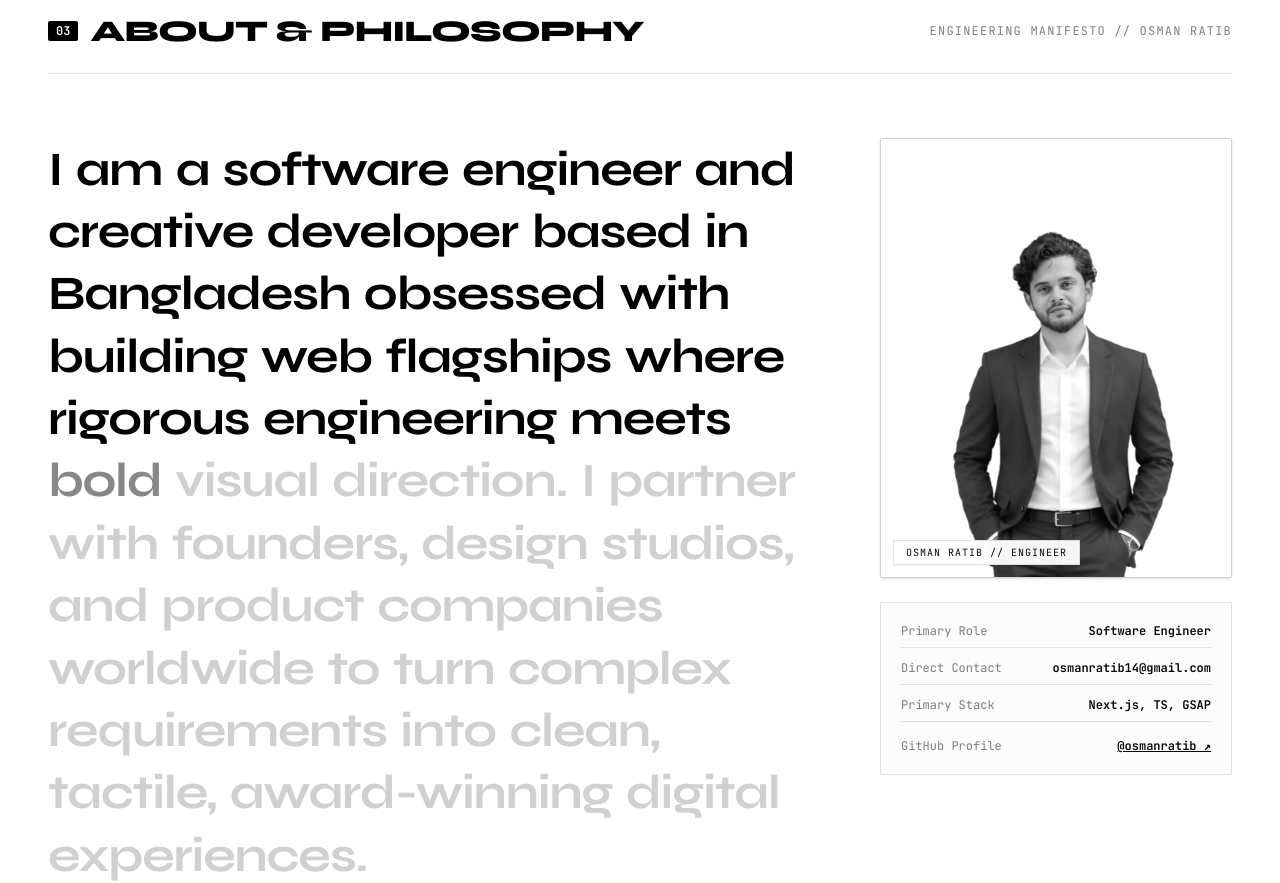
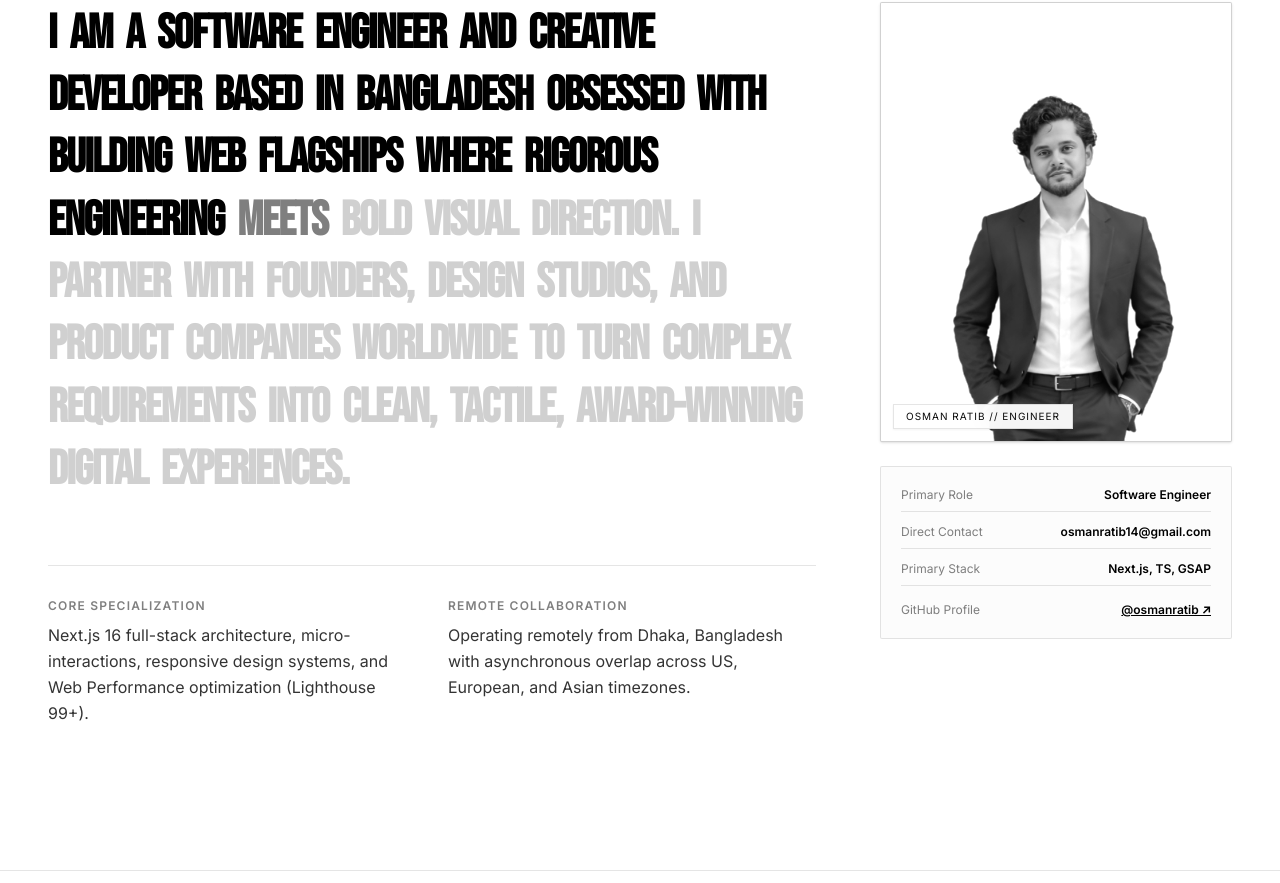
Before and after one commit to osmanratib/osmanratib, a Next.js app: page / in a window 1280 px wide. Shown: the part 3473-4356 px from the top of the page. Built offline with nearby package versions, Linux system fonts and the light colour scheme.

Commit message:
feat: switch to Inter and bold geometric Bebas Neue/Montserrat typography and tune smooth scroll

```diff
--- a/src/app/globals.css
+++ b/src/app/globals.css
@@ -1,17 +1,19 @@
 @import "tailwindcss";
 
 @theme {
-  --font-display: "Syne", "Plus Jakarta Sans", -apple-system, BlinkMacSystemFont, "Segoe UI", Roboto, sans-serif;
-  --font-sans: "Plus Jakarta Sans", -apple-system, BlinkMacSystemFont, "Segoe UI", Roboto, sans-serif;
-  --font-mono: "JetBrains Mono", SFMono-Regular, Menlo, Monaco, Consolas, monospace;
+  --font-display: "Bebas Neue", "Montserrat", sans-serif;
+  --font-heading: "Montserrat", "Inter", sans-serif;
+  --font-sans: "Inter", -apple-system, BlinkMacSystemFont, "Segoe UI", Roboto, sans-serif;
+  --font-mono: "Inter", monospace;
 }
 
 :root {
-  --font-display: "Syne", "Plus Jakarta Sans", -apple-system, BlinkMacSystemFont, "Segoe UI", Roboto, sans-serif;
-  --font-sans: "Plus Jakarta Sans", -apple-system, BlinkMacSystemFont, "Segoe UI", Roboto, sans-serif;
-  --font-mono: "JetBrains Mono", SFMono-Regular, Menlo, Monaco, Consolas, monospace;
+  --font-display: "Bebas Neue", "Montserrat", sans-serif;
+  --font-heading: "Montserrat", "Inter", sans-serif;
+  --font-sans: "Inter", -apple-system, BlinkMacSystemFont, "Segoe UI", Roboto, sans-serif;
+  --font-mono: "Inter", monospace;
   --background: #ffffff;
-  --foreground: #09090b;
+  --foreground: #0a0a0a;
 }
 
 * {
@@ -20,13 +22,13 @@
 
 html {
   background-color: #ffffff;
-  color: #09090b;
+  color: #0a0a0a;
   scroll-behavior: auto !important;
 }
 
 body {
   background-color: #ffffff;
-  color: #09090b;
+  color: #0a0a0a;
   font-family: var(--font-sans);
   overflow-x: hidden;
   -webkit-font-smoothing: antialiased;
@@ -47,6 +49,10 @@ body {
   font-family: var(--font-display);
 }
 
+.font-heading {
+  font-family: var(--font-heading);
+}
+
 .font-sans {
   font-family: var(--font-sans);
 }
@@ -55,7 +61,7 @@ body {
   font-family: var(--font-mono);
 }
 
-/* Backward compatibility / display mapping */
+/* Fallback mappings */
 .font-serif {
   font-family: var(--font-display);
 }
@@ -64,18 +70,3 @@ body {
   background-color: #000000;
   color: #ffffff;
 }
-
-/* Glassmorphism helpers */
-.glass-panel {
-  background: rgba(255, 255, 255, 0.85);
-  backdrop-filter: blur(16px);
-  -webkit-backdrop-filter: blur(16px);
-  border: 1px solid rgba(0, 0, 0, 0.08);
-}
-
-.glass-dark {
-  background: rgba(10, 10, 12, 0.88);
-  backdrop-filter: blur(16px);
-  -webkit-backdrop-filter: blur(16px);
-  border: 1px solid rgba(255, 255, 255, 0.12);
-}
--- a/src/app/layout.tsx
+++ b/src/app/layout.tsx
@@ -7,27 +7,25 @@ import SmoothScroll from "@/components/providers/SmoothScroll";
 import PageTransition from "@/components/motion/PageTransition";
 
 export const metadata: Metadata = {
-  title: "Osman Ratib — Full-Stack Creative Developer & UI Architect",
+  title: "Osman Ratib — Creative Developer & UI Engineer",
   description:
-    "Portfolio of Osman Ratib, a full-stack creative developer from Bangladesh building high-performance digital flagships, tactile micro-interactions, and scalable design architectures.",
+    "Clean, high-performance portfolio of Osman Ratib, a creative developer and UI engineer building modern web experiences with Next.js, TypeScript, and fluid motion.",
   keywords: [
     "Osman Ratib",
     "Creative Developer",
     "Software Engineer",
-    "UI Architect",
-    "Next.js 16",
+    "UI Engineer",
+    "Next.js",
     "TypeScript",
-    "GSAP",
-    "Tailwind CSS",
-    "Bangladesh",
-    "Awwwards",
+    "Inter",
+    "Portfolio",
   ],
   authors: [{ name: "Osman Ratib", url: "https://osmanratib.dev" }],
   creator: "Osman Ratib",
   metadataBase: new URL("https://osmanratib.dev"),
   openGraph: {
-    title: "Osman Ratib — Full-Stack Creative Developer & UI Architect",
-    description: "High-performance digital flagships, motion-driven UI, and modern web architectures.",
+    title: "Osman Ratib — Creative Developer & UI Engineer",
+    description: "High-performance digital products, clean typography, and modern web architectures.",
     url: "https://osmanratib.dev",
     siteName: "Osman Ratib Portfolio",
     locale: "en_US",
@@ -35,8 +33,8 @@ export const metadata: Metadata = {
   },
   twitter: {
     card: "summary_large_image",
-    title: "Osman Ratib — Full-Stack Creative Developer & UI Architect",
-    description: "High-performance digital flagships, motion-driven UI, and modern web architectures.",
+    title: "Osman Ratib — Creative Developer & UI Engineer",
+    description: "High-performance digital products, clean typography, and modern web architectures.",
     creator: "@osmanratib",
   },
   icons: {
@@ -56,11 +54,11 @@ export default function RootLayout({
         <link rel="preconnect" href="https://fonts.googleapis.com" />
         <link rel="preconnect" href="https://fonts.gstatic.com" crossOrigin="anonymous" />
         <link
-          href="https://fonts.googleapis.com/css2?family=JetBrains+Mono:wght@400;500;600;700&family=Plus+Jakarta+Sans:ital,wght@0,300;0,400;0,500;0,600;0,700;0,800;1,400;1,600&family=Syne:wght@700;800&display=swap"
+          href="https://fonts.googleapis.com/css2?family=Bebas+Neue&family=Inter:wght@300;400;500;600;700;800&family=Montserrat:wght@600;700;800;900&display=swap"
           rel="stylesheet"
         />
       </head>
-      <body className="min-h-screen bg-white text-zinc-950 selection:bg-black selection:text-white font-sans">
+      <body className="min-h-screen bg-white text-neutral-900 selection:bg-black selection:text-white font-sans">
         <SmoothScroll>
           <Cursor />
           <Header />
--- a/src/components/providers/SmoothScroll.tsx
+++ b/src/components/providers/SmoothScroll.tsx
@@ -11,28 +11,32 @@ if (typeof window !== "undefined") {
 
 export default function SmoothScroll({ children }: { children: React.ReactNode }) {
   useEffect(() => {
-    // Respect reduced motion preference
+    // Respect user's motion preferences
     if (window.matchMedia("(prefers-reduced-motion: reduce)").matches) {
       return;
     }
 
     const lenis = new Lenis({
-      lerp: 0.09,
+      duration: 1.3,
+      easing: (t) => Math.min(1, 1.001 - Math.pow(2, -10 * t)),
+      orientation: "vertical",
+      gestureOrientation: "vertical",
       smoothWheel: true,
-      syncTouch: false,
+      wheelMultiplier: 0.95,
+      touchMultiplier: 1.6,
     });
 
     lenis.on("scroll", ScrollTrigger.update);
 
-    const tick = (time: number) => {
+    const updateLenis = (time: number) => {
       lenis.raf(time * 1000);
     };
 
-    gsap.ticker.add(tick);
+    gsap.ticker.add(updateLenis);
     gsap.ticker.lagSmoothing(0);
 
     return () => {
-      gsap.ticker.remove(tick);
+      gsap.ticker.remove(updateLenis);
       lenis.destroy();
     };
   }, []);
```
